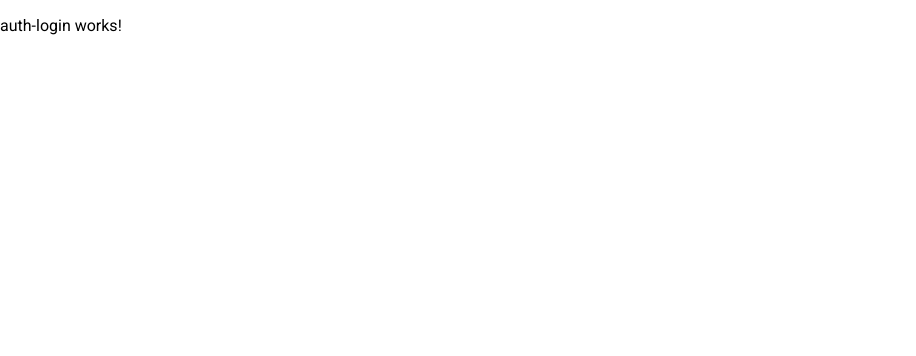
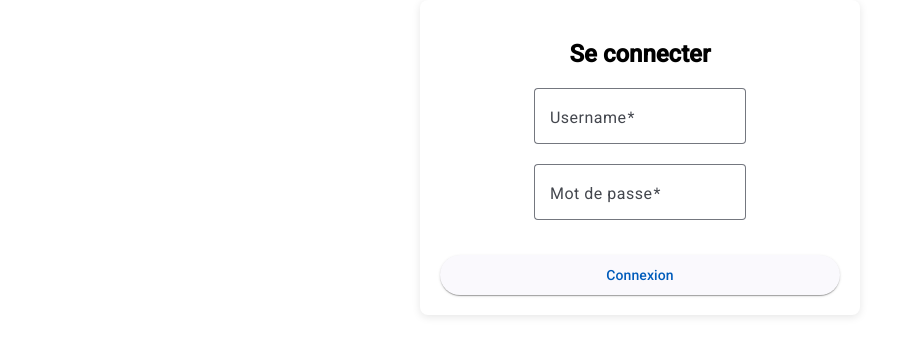
Before and after one commit to ombinte1280/boat-frontend, an Angular app: page /login in a window 1280 px wide. Shown: the top 356 px of the page, without its empty margins (0-916 px from the left). Built offline with nearby package versions, Linux system fonts and the light colour scheme.

Commit message:
:sparkles: Implementation of login feature

```diff
--- a/src/app/pages/authentication/auth-login/auth-login.component.html
+++ b/src/app/pages/authentication/auth-login/auth-login.component.html
@@ -1 +1,18 @@
-<p>auth-login works!</p>
+<div class="auth-container">
+  <h2>Se connecter</h2>
+  <form [formGroup]="loginForm" (ngSubmit)="onSubmit()">
+    <mat-form-field appearance="outline" class="full-width">
+      <mat-label>Username</mat-label>
+      <input matInput id="username" type="text" placeholder="Login" formControlName="username" required>
+    </mat-form-field>
+
+    <mat-form-field appearance="outline" class="full-width">
+      <mat-label>Mot de passe</mat-label>
+      <input matInput id="password" type="password" placeholder="Mot de passe" formControlName="password" required>
+    </mat-form-field>
+
+    <button mat-raised-button color="primary" type="submit" class="submit-btn">
+      Connexion
+    </button>
+  </form>
+</div>
--- a/src/app/pages/authentication/auth-login/auth-login.component.scss
+++ b/src/app/pages/authentication/auth-login/auth-login.component.scss
@@ -0,0 +1,14 @@
+.auth-container {
+  max-width: 400px;
+  margin: 0 auto;
+  padding: 20px;
+  background: #fff;
+  border-radius: 8px;
+  box-shadow: 0 2px 8px rgba(0, 0, 0, 0.1);
+  text-align: center;
+}
+
+.submit-btn {
+  width: 100%;
+  margin-top: 15px;
+}
--- a/src/app/pages/authentication/auth-login/auth-login.component.ts
+++ b/src/app/pages/authentication/auth-login/auth-login.component.ts
@@ -1,12 +1,57 @@
-import { Component } from '@angular/core';
+import {Component} from '@angular/core';
+import {AuthenticationService} from '../services/authentication.service';
+import {Router} from '@angular/router';
+import {FormBuilder, FormGroup, ReactiveFormsModule, Validators} from '@angular/forms';
+import {LoginModel} from '../models/login.model';
+import {UserModel} from '../models/user.model';
+import {MatFormField, MatInput, MatLabel} from '@angular/material/input';
+import {MatButton} from '@angular/material/button';
 
 @Component({
   selector: 'app-auth-login',
-  imports: [],
+  imports: [
+    ReactiveFormsModule,
+    MatFormField,
+    MatInput,
+    MatLabel,
+    MatButton
+  ],
   templateUrl: './auth-login.component.html',
   styleUrl: './auth-login.component.scss',
   standalone: true
 })
 export class AuthLoginComponent {
 
+  loginForm: FormGroup;
+  validationErrors:any = []
+
+  constructor(private fb: FormBuilder, private authService: AuthenticationService
+    , private router: Router) {
+    this.loginForm = this.fb.group({
+      username: ['', [Validators.required]],
+      password: ['', Validators.required]
+    });
+  }
+
+  onSubmit(): void {
+    if(this.loginForm.valid) {
+      const formValue = this.loginForm.value;
+      const loginModel: LoginModel = {
+        username: formValue.username,
+        password: formValue.password
+      }
+
+      this.authService.login(loginModel).subscribe({
+        next: (user: UserModel) => {
+          localStorage.setItem('token', user.token);
+          localStorage.setItem('user', user.firstname + ' ' + user.lastname);
+          this.router.navigateByUrl('/boat-list');
+        },
+        error: err => {
+          console.log('Login failed:', err);
+          this.validationErrors = err.response ? err.response.data.errors : err;
+        }
+      });
+    }
+  }
 }
--- /dev/null
+++ b/src/app/pages/authentication/models/login.model.ts
@@ -0,0 +1,4 @@
+export interface LoginModel {
+  username: string;
+  password: string;
+}
--- /dev/null
+++ b/src/app/pages/authentication/models/user.model.ts
@@ -0,0 +1,6 @@
+export interface UserModel {
+  id: string;
+  firstname: string;
+  lastname: string;
+  token: string;
+}
--- /dev/null
+++ b/src/app/pages/authentication/services/authentication.service.ts
@@ -0,0 +1,27 @@
+import {Injectable} from '@angular/core';
+import {environment} from '../../../../environments/environment';
+import {HttpClient} from '@angular/common/http';
+import {LoginModel} from '../models/login.model';
+import {catchError, Observable, throwError} from 'rxjs';
+import {UserModel} from '../models/user.model';
+
+@Injectable({
+  providedIn: 'root'
+})
+export class AuthenticationService {
+
+  private authBaseUrl = environment.baseUrl + '/users';
+
+  constructor(private http: HttpClient) {
+  }
+
+  login(login: LoginModel): Observable<UserModel> {
+    return this.http.post<UserModel>(this.authBaseUrl +'/login', login).pipe(
+      catchError(error => {
+        console.error('Login API error', error);
+        return throwError(() => error);
+      })
+    );
+  }
+
+}
--- /dev/null
+++ b/src/environments/environment.ts
@@ -0,0 +1,7 @@
+import packageInfo from '../../package.json';
+
+export const environment = {
+  appVersion: packageInfo.version,
+  production: false,
+  baseUrl: 'http://localhost:8081'
+};
```
